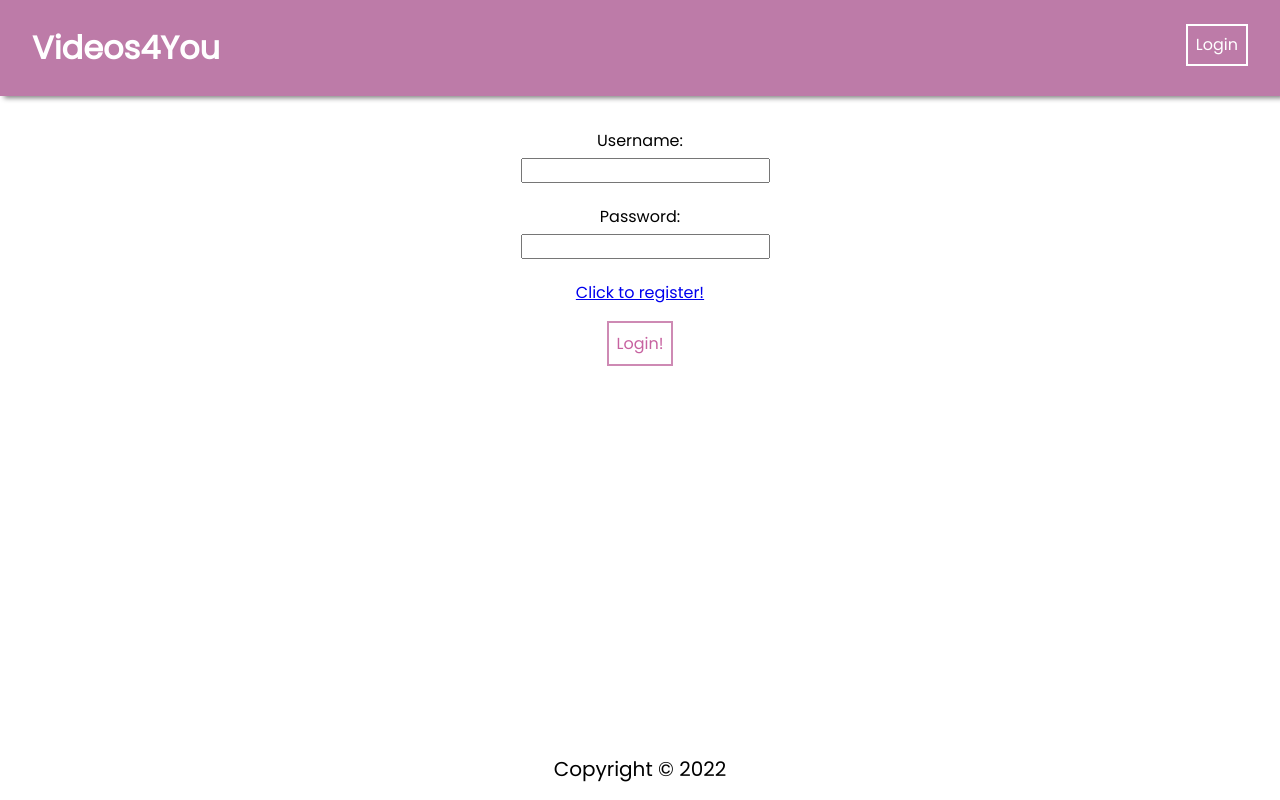
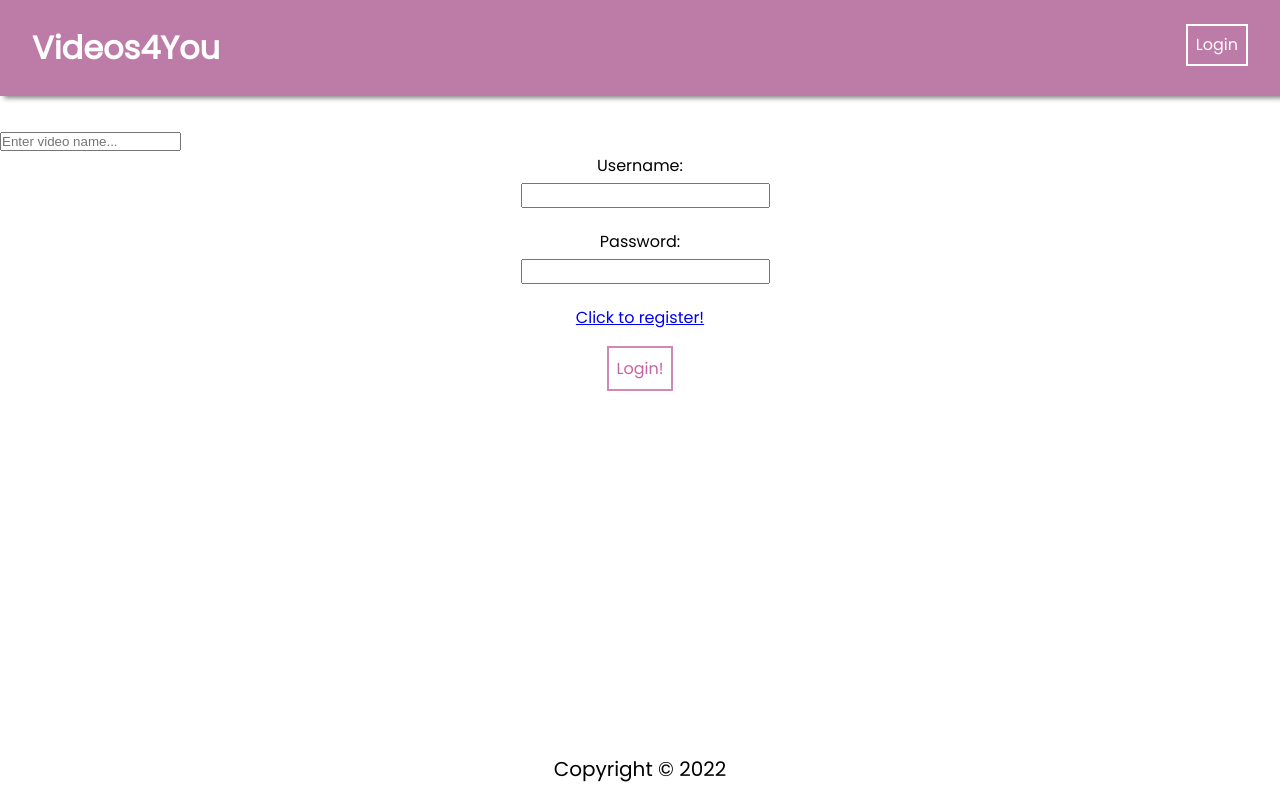
Before and after one commit to NotNanetteKaye/FullStack-youtube-clone, a React (Create React App) app in the folder frontend/: page /login in a window 1280 px wide. Built offline with nearby package versions, Linux system fonts and the light colour scheme.

Commit message:
Created SearchBar.jsx & passing info from Apps.js

```diff
--- a/frontend/src/App.js
+++ b/frontend/src/App.js
@@ -12,6 +12,7 @@ import PublicYoutubePage from "./pages/PublicYoutubePage/PublicYoutubePage";
 // Component Imports
 import Navbar from "./components/NavBar/NavBar";
 import Footer from "./components/Footer/Footer";
+import SearchBar from "./components/SearchBar/SearchBar";
 
 // Util Imports
 import PrivateRoute from "./utils/PrivateRoute";
@@ -353,6 +354,7 @@ function App() {
   return (
     <div>
       <Navbar />
+      <SearchBar placeholder = {'Enter video name...'} handleChange={(e) => console.log(e.target.value)}/>
       <Routes>
         <Route
           path="/"
@@ -362,7 +364,7 @@ function App() {
             </PrivateRoute>
           }
         />
-        <Route exact path="/" element={<PublicYoutubePage currentVideo = {currentVideo}/>} />
+        <Route exact path="/PublicHomePage" element={<PublicYoutubePage currentVideo = {currentVideo}/>} />
         <Route path="/register" element={<RegisterPage />} />
         <Route path="/login" element={<LoginPage />} />
       </Routes>
--- a/frontend/src/components/SearchBar/SearchBar.jsx
+++ b/frontend/src/components/SearchBar/SearchBar.jsx
@@ -1 +1,13 @@
 import React from 'react';
+
+const SearchBar = ({placeholder, handleChange}) => {
+    return(
+        <input type='search'
+        className = 'search'
+        placeholder = {placeholder}
+        onChange= {handleChange}
+        />
+    )
+}
+
+export default SearchBar
```
